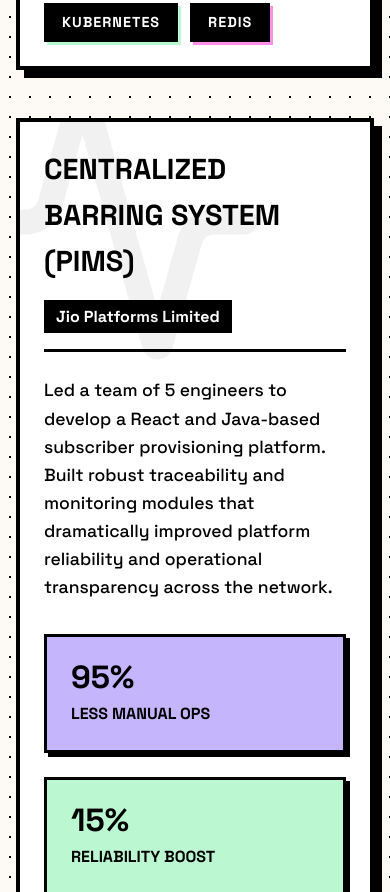
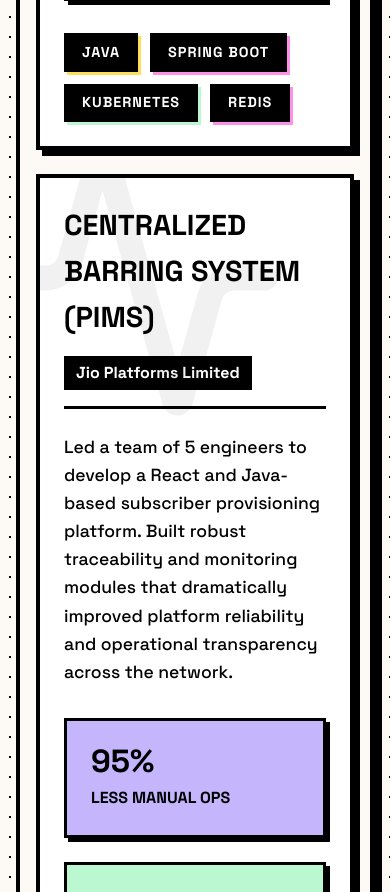
Before and after one commit to idevkshitij/idevkshitij.github.io, a React (Vite) app: page / in a window 390 px wide. Shown: the part 5753-6645 px from the top of the page. Built offline with nearby package versions, Linux system fonts and the light colour scheme.

Commit message:
Final pixel-perfect alignment, new Hit Counter, and Databricks certificate

```diff
--- a/src/App.jsx
+++ b/src/App.jsx
@@ -1,7 +1,7 @@
 import React, { useState, useRef, useEffect } from 'react';
 import { Mail, Play, Pause, Coffee, MapPin, RadioTower, Server, Cog, BrainCircuit, Activity, ExternalLink, Copy, Check } from 'lucide-react';
-import { FaJava, FaReact, FaAws, FaDocker, FaGithub, FaLinkedin, FaNodeJs, FaPython, FaRobot, FaEnvelope } from 'react-icons/fa';
-import { SiSpringboot, SiKubernetes, SiApachekafka, SiRedis, SiJenkins, SiLinux, SiMysql } from 'react-icons/si';
+import { FaJava, FaReact, FaAws, FaDocker, FaGithub, FaLinkedin, FaNodeJs, FaPython, FaRobot, FaEnvelope, FaAward } from 'react-icons/fa';
+import { SiSpringboot, SiKubernetes, SiApachekafka, SiRedis, SiJenkins, SiLinux, SiMysql, SiDatabricks } from 'react-icons/si';
 import './index.css';
 
 function App() {
@@ -220,7 +220,8 @@ function App() {
           <h2 className="section-title">Professional Work</h2>
         </div>
 
-        <div className="project-card">
+        <div className="brutal-container">
+          <div className="project-card">
           <RadioTower className="watermark" style={{opacity: 0.05, width: '300px', height: '300px', left: '-50px', top: '-50px'}} />
           <div className="project-header">
             <h3>Policy Control Function (PCF)</h3>
@@ -300,6 +301,7 @@ function App() {
             <span className="tag">AWS</span>
           </div>
         </div>
+        </div>
 
         {/* Section Context Link */}
         <div style={{marginTop: '2rem', textAlign: 'right'}}>
@@ -309,11 +311,47 @@ function App() {
         </div>
       </section>
 
+      {/* Certifications Section */}
+      <section className="container section-wrapper">
+        <div className="title-wrapper" style={{ flexDirection: 'row', justifyContent: 'space-between', alignItems: 'flex-end', width: '100%' }}>
+          <h2 className="section-title">Certifications</h2>
+          <span className="github-tag" style={{ backgroundColor: '#fff', fontSize: '1rem', boxShadow: '3px 3px 0px 0px var(--c-pink)', marginBottom: '0.4rem' }}>
+            Verified on LinkedIn
+          </span>
+        </div>
+        <div className="domain-grid">
+          <a href="https://www.coursera.org/account/accomplishments/verify/LF13XVQ9T8FT" target="_blank" rel="noopener noreferrer" className="brutal-card card-blue" style={{ textDecoration: 'none', color: 'inherit', display: 'flex', flexDirection: 'column', padding: '0', overflow: 'hidden' }}>
+            <img src="https://s3.amazonaws.com/coursera_assets/meta_images/generated/CERTIFICATE_LANDING_PAGE/CERTIFICATE_LANDING_PAGE~LF13XVQ9T8FT/CERTIFICATE_LANDING_PAGE~LF13XVQ9T8FT.jpeg" alt="Java Microservices Certificate" style={{ width: '100%', height: 'auto', borderBottom: '3px solid #000' }} />
+            <div style={{ padding: '1.5rem', display: 'flex', flexDirection: 'column', flexGrow: 1 }}>
+              <h3 style={{ fontSize: '1.2rem', marginBottom: '0.5rem' }}>Building Scalable Java Microservices with Spring Boot and Spring Cloud</h3>
+              <p>Issued by: Google Cloud</p>
+              <div style={{ marginTop: 'auto', paddingTop: '1rem', fontWeight: 'bold', textDecoration: 'underline' }}>View Credential ↗</div>
+            </div>
+          </a>
+          <a href="https://www.coursera.org/account/accomplishments/verify/1LO6VHPNMRXU" target="_blank" rel="noopener noreferrer" className="brutal-card card-yellow" style={{ textDecoration: 'none', color: 'inherit', display: 'flex', flexDirection: 'column', padding: '0', overflow: 'hidden' }}>
+            <img src="https://s3.amazonaws.com/coursera_assets/meta_images/generated/CERTIFICATE_LANDING_PAGE/CERTIFICATE_LANDING_PAGE~1LO6VHPNMRXU/CERTIFICATE_LANDING_PAGE~1LO6VHPNMRXU.jpeg" alt="AWS Cloud Technical Essentials Certificate" style={{ width: '100%', height: 'auto', borderBottom: '3px solid #000' }} />
+            <div style={{ padding: '1.5rem', display: 'flex', flexDirection: 'column', flexGrow: 1 }}>
+              <h3 style={{ fontSize: '1.2rem', marginBottom: '0.5rem' }}>AWS Cloud Technical Essentials</h3>
+              <p>Issued by: Amazon Web Services</p>
+              <div style={{ marginTop: 'auto', paddingTop: '1rem', fontWeight: 'bold', textDecoration: 'underline' }}>View Credential ↗</div>
+            </div>
+          </a>
+          <a href="https://credentials.databricks.com/profile/kshitijshrivastava357617/wallet" target="_blank" rel="noopener noreferrer" className="brutal-card card-pink" style={{ textDecoration: 'none', color: 'inherit', display: 'flex', flexDirection: 'column', padding: '0', overflow: 'hidden' }}>
+            <img src="https://pdf.ms.credential.net/v2/certificate/image?env=production&credential=shaobivx&variant=medium" alt="Databricks AI Agent Certificate" style={{ width: '100%', height: 'auto', borderBottom: '3px solid #000' }} />
+            <div style={{ padding: '1.5rem', display: 'flex', flexDirection: 'column', flexGrow: 1 }}>
+              <h3 style={{ fontSize: '1.2rem', marginBottom: '0.5rem' }}>AI Agent Fundamentals</h3>
+              <p>Issued by: Databricks Academy</p>
+              <div style={{ marginTop: 'auto', paddingTop: '1rem', fontWeight: 'bold', textDecoration: 'underline' }}>View Credential ↗</div>
+            </div>
+          </a>
+        </div>
+      </section>
+
       {/* GitHub Work Section */}
       <section className="container section-wrapper">
-        <div className="title-wrapper github-title-wrapper">
+        <div className="title-wrapper" style={{ flexDirection: 'row', justifyContent: 'space-between', alignItems: 'flex-end', width: '100%' }}>
           <h2 className="section-title" style={{ marginBottom: 0 }}>GitHub Repositories</h2>
-          <span className="github-tag">
+          <span className="github-tag" style={{ backgroundColor: 'var(--c-pink)', marginBottom: '0' }}>
             @idevkshitij
           </span>
         </div>
@@ -468,6 +506,9 @@ function App() {
           <p style={{ fontWeight: '600' }}>
             Have a good day visitor! 😊
           </p>
+          <div style={{ marginTop: '1.5rem', marginBottom: '1.5rem', display: 'flex', justifyContent: 'center' }}>
+            <img src="https://komarev.com/ghpvc/?username=idevkshitij&label=VISITS&color=FF90E8&style=for-the-badge" alt="Hits" style={{ border: '3px solid #000', boxShadow: '4px 4px 0px 0px #000' }} />
+          </div>
           <p style={{ marginTop: '1rem', color: '#999', fontSize: '0.9rem' }}>
             &copy; {new Date().getFullYear()} Kshitij Shrivastava | Cooked using creativity, code, skills and patience.
           </p>
--- a/src/index.css
+++ b/src/index.css
@@ -35,7 +35,7 @@ section { padding-top: 8rem; }
   border-bottom: none; box-shadow: 8px 0px 0px 0px #000;
 }
 .title-wrapper { margin-bottom: 0; display: flex; flex-direction: column; align-items: flex-start; }
-.title-wrapper + .domain-grid, .title-wrapper + .project-card, .title-wrapper + .github-grid { margin-top: 0; }
+.title-wrapper + .domain-grid, .title-wrapper + .project-card, .title-wrapper + .github-grid, .title-wrapper + .brutal-container { margin-top: 0; }
 
 .section-context-link {
   font-weight: 700; font-size: 1.1rem; text-decoration: underline; text-decoration-thickness: 3px;
@@ -88,9 +88,7 @@ section { padding-top: 8rem; }
   font-size: 3rem; font-weight: 700; line-height: 0.8; float: left; margin-right: 0.5rem; margin-top: 0.3rem; color: #0A66C2;
 }
 
-.github-title-wrapper {
-  flex-direction: row; justify-content: space-between; align-items: flex-end; width: 100%; margin-bottom: 1.5rem;
-}
+
 .github-tag {
   font-family: monospace; font-size: 1.1rem; font-weight: bold; border: 2px solid #000; padding: 0.25rem 0.5rem; background-color: #fff; box-shadow: 3px 3px 0px 0px var(--c-pink);
 }
@@ -111,10 +109,15 @@ section { padding-top: 8rem; }
   display: grid; grid-template-columns: repeat(2, 1fr); gap: 2.5rem;
   border: var(--border-thick); background-color: var(--bg-main); padding: 2rem; box-shadow: var(--shadow-hard);
 }
+.brutal-container {
+  display: flex; flex-direction: column; gap: 2rem;
+  border: var(--border-thick); background-color: var(--bg-main); padding: 2rem; box-shadow: var(--shadow-hard);
+}
 .brutal-card {
   border: var(--border-thick); box-shadow: 6px 6px 0px 0px #000; padding: 2.5rem; transition: all 0.1s ease-in-out;
   display: flex; flex-direction: column; position: relative; overflow: hidden;
 }
+.brutal-container .project-card { margin-bottom: 0; box-shadow: 6px 6px 0px 0px #000; }
 .watermark { position: absolute; left: -20px; bottom: -20px; width: 150px; height: 150px; opacity: 0.1; pointer-events: none; color: #000; z-index: 0; }
 .brutal-card > * { position: relative; z-index: 1; }
 .brutal-card:hover { transform: translate(2px, 2px); box-shadow: 4px 4px 0px 0px #000; }
@@ -141,9 +144,8 @@ section { padding-top: 8rem; }
 /* Professional Work */
 .project-card {
   background-color: #fff; border: var(--border-thick); box-shadow: var(--shadow-hard);
-  padding: 3rem; border-top: none; position: relative; overflow: hidden;
+  padding: 3rem; position: relative; overflow: hidden;
 }
-.project-card + .project-card { border-top: var(--border-thick); margin-top: 3rem; }
 .project-header { display: flex; justify-content: space-between; align-items: center; margin-bottom: 1.5rem; border-bottom: 3px solid #000; padding-bottom: 1rem; }
 .project-header h3 { font-size: 2.2rem; text-transform: uppercase; }
 .project-date { font-size: 1rem; font-weight: 700; background-color: #000; color: #fff; padding: 0.25rem 0.75rem; }
@@ -227,6 +229,7 @@ section { padding-top: 8rem; }
   .project-card { padding: 1.5rem; }
 
   .domain-grid { grid-template-columns: 1fr; padding: 1rem; gap: 1.5rem; }
+  .brutal-container { padding: 1rem; gap: 1.5rem; }
   .github-grid { padding: 1rem; gap: 1.5rem; }
   .brutal-card { padding: 1.5rem; }
 
@@ -251,7 +254,7 @@ section { padding-top: 8rem; }
   .hero-actions .btn { width: 100%; justify-content: center; }
 
   .section-title { font-size: 1.6rem; padding: 0.5rem; }
-  .github-title-wrapper { flex-direction: column; align-items: flex-start; gap: 1rem; }
+
   .github-tag { font-size: 0.95rem; }
 
   .metric-value { font-size: 2rem; }
```
